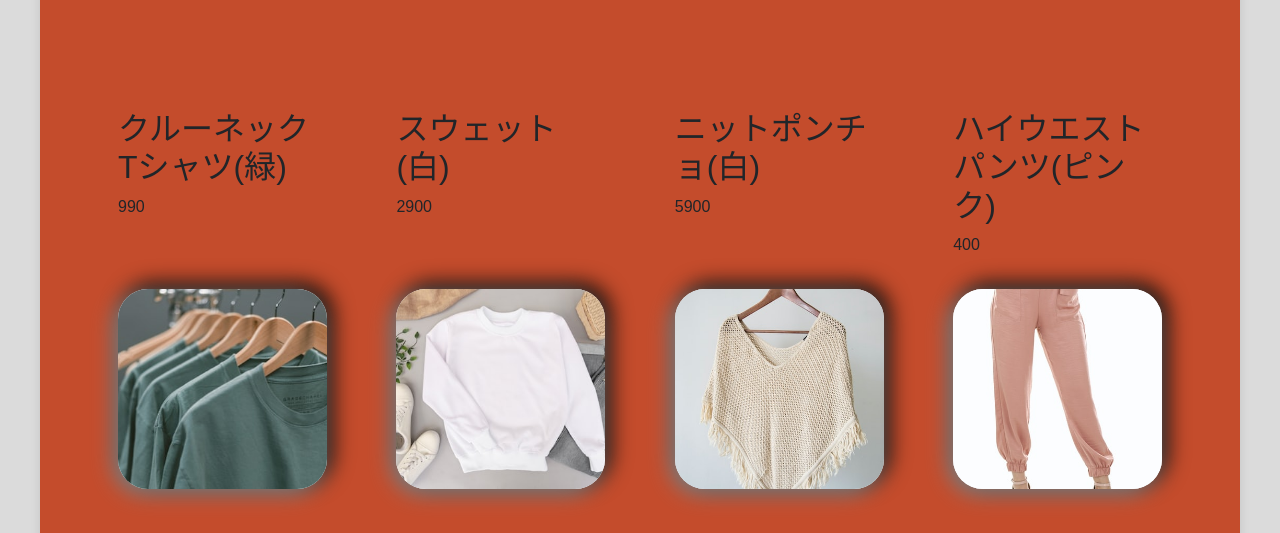
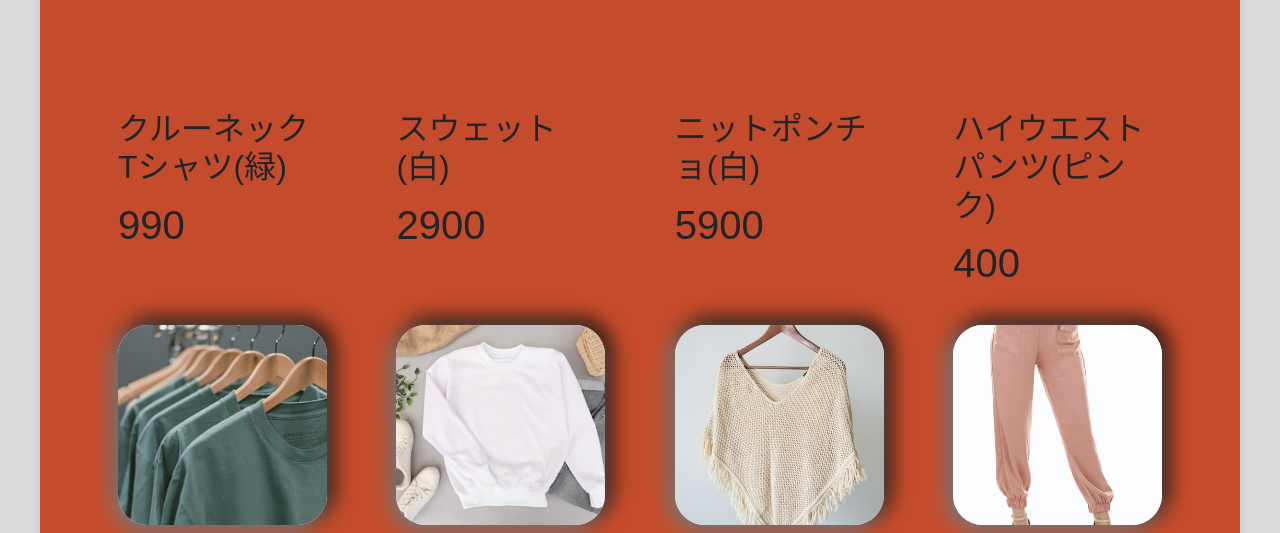
Before and after one commit to yagi-73/ItemFinder, a Flask app: page /suggests/result in a window 1280 px wide. Shown: the part 454-987 px from the top of the page. Run offline with Flask 3, Linux system fonts and the light colour scheme.

Commit message:
値段のフォントサイズ変更

```diff
--- a/static/css/result.css
+++ b/static/css/result.css
@@ -51,6 +51,10 @@ h1{
   margin-bottom: 0px;
 }
 
+.image-detail-container p{
+  font-size: 40px;
+}
+
 .image-wrapper {
   width: 20%;
   margin-bottom: 5%;
```
